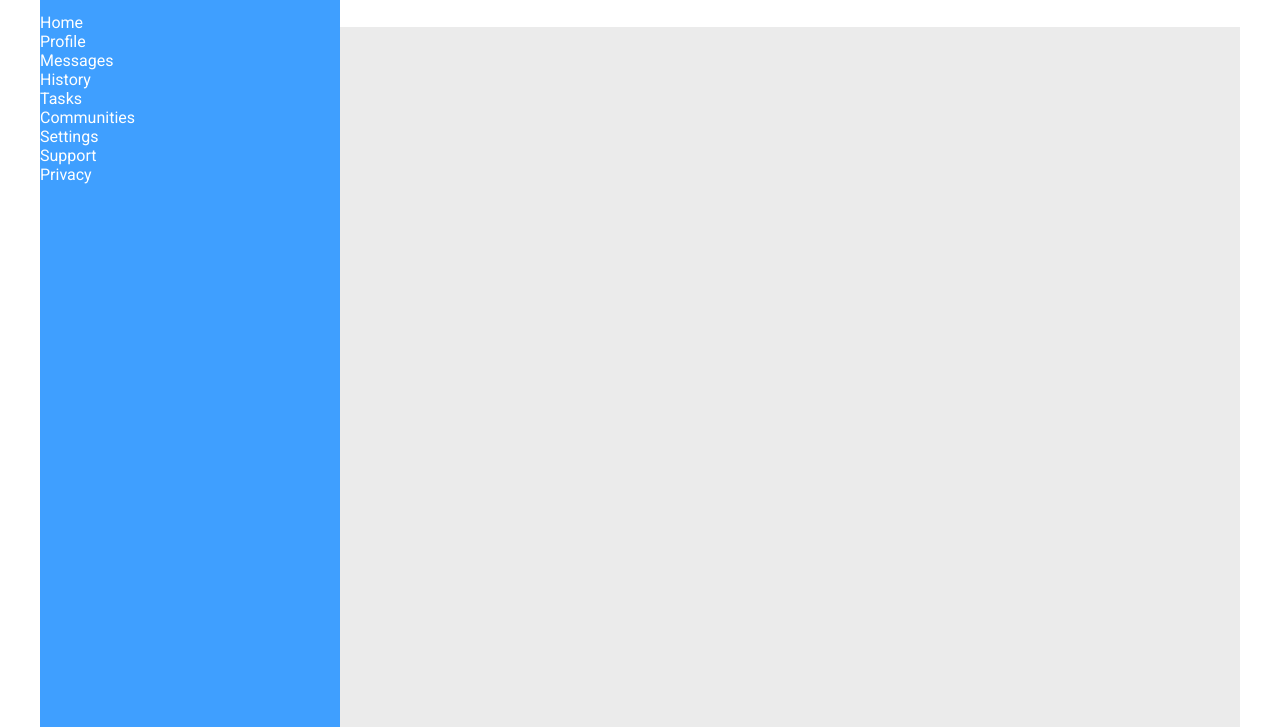
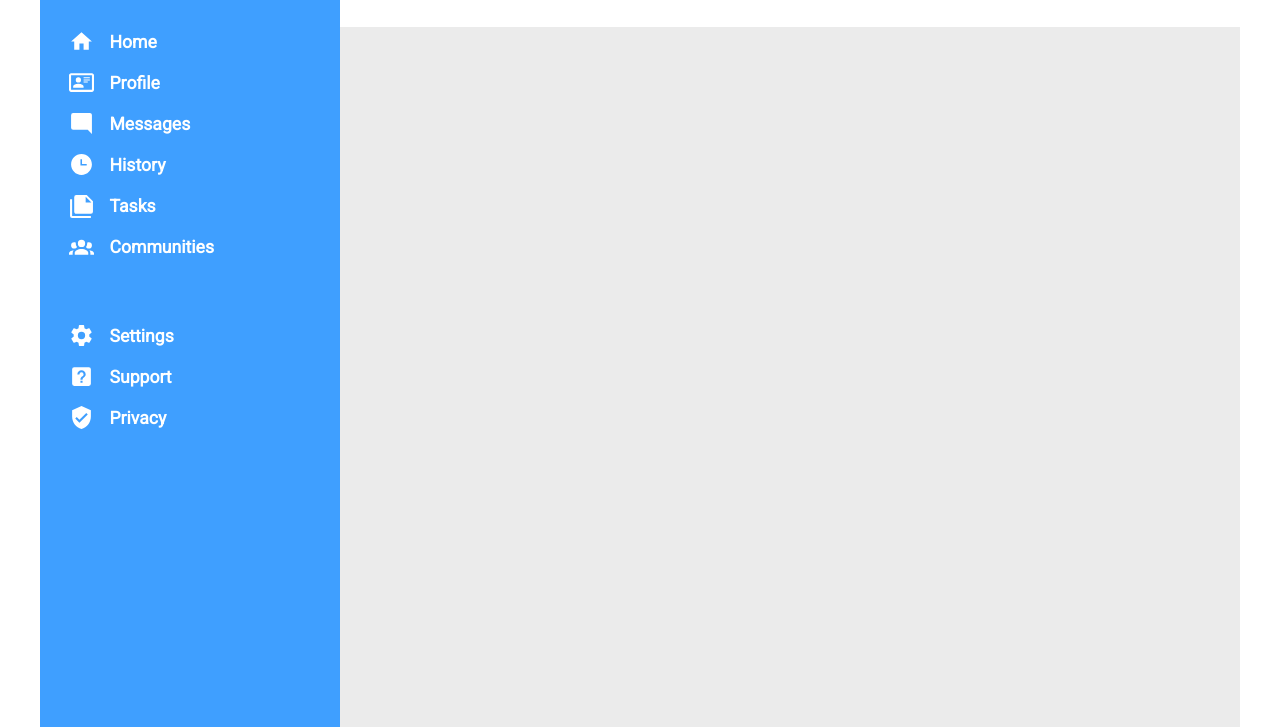
Before and after one commit to ckatanic/Admin-Dashboard, a plain HTML site: page index.html in a window 1280 px wide. Shown: the part 73-800 px from the top of the page. Drawn offline with Linux system fonts and the light colour scheme.

Commit message:
styled left side bar ul

```diff
--- a/index.html
+++ b/index.html
@@ -17,15 +17,42 @@
                 <h1>Dashboard</h1>
             </div>
             <ul>
-                <li>Home</li>
-                <li>Profile</li>
-                <li>Messages</li>
-                <li>History</li>
-                <li>Tasks</li>
-                <li>Communities</li>
-                <li>Settings</li>
-                <li>Support</li>
-                <li>Privacy</li>
+                <li>
+                    <svg xmlns="http://www.w3.org/2000/svg" viewBox="0 0 24 24"><title>Home</title><path fill="#FFFFFF" d="M10,20V14H14V20H19V12H22L12,3L2,12H5V20H10Z" /></svg>
+                    <span>Home</span>
+                </li>
+                <li>
+                    <svg xmlns="http://www.w3.org/2000/svg" viewBox="0 0 24 24"><title>card-account-details-outline</title><path fill="#FFFFFF" d="M22,3H2C0.91,3.04 0.04,3.91 0,5V19C0.04,20.09 0.91,20.96 2,21H22C23.09,20.96 23.96,20.09 24,19V5C23.96,3.91 23.09,3.04 22,3M22,19H2V5H22V19M14,17V15.75C14,14.09 10.66,13.25 9,13.25C7.34,13.25 4,14.09 4,15.75V17H14M9,7A2.5,2.5 0 0,0 6.5,9.5A2.5,2.5 0 0,0 9,12A2.5,2.5 0 0,0 11.5,9.5A2.5,2.5 0 0,0 9,7M14,7V8H20V7H14M14,9V10H20V9H14M14,11V12H18V11H14" /></svg>
+                    <span>Profile</span>
+                </li>
+                <li>
+                    <svg xmlns="http://www.w3.org/2000/svg" viewBox="0 0 24 24"><title>message-reply</title><path fill="#FFFFFF" d="M22,4C22,2.89 21.1,2 20,2H4A2,2 0 0,0 2,4V16A2,2 0 0,0 4,18H18L22,22V4Z" /></svg>
+                    <span>Messages</span>
+                </li>
+                <li>
+                    <svg xmlns="http://www.w3.org/2000/svg" viewBox="0 0 24 24"><title>clock-time-three</title><path fill="#FFFFFF" d="M12 2C6.5 2 2 6.5 2 12C2 17.5 6.5 22 12 22C17.5 22 22 17.5 22 12S17.5 2 12 2M17 13H11V7H12.5V11.5H17V13Z" /></svg>
+                    <span>History</span>
+                </li>
+                <li>
+                    <svg xmlns="http://www.w3.org/2000/svg" viewBox="0 0 24 24"><title>note-multiple</title><path fill="#FFFFFF" d="M16,9H21.5L16,3.5V9M7,2H17L23,8V18A2,2 0 0,1 21,20H7C5.89,20 5,19.1 5,18V4A2,2 0 0,1 7,2M3,6V22H21V24H3A2,2 0 0,1 1,22V6H3Z" /></svg>
+                    <span>Tasks</span>
+                </li>
+                <li>
+                    <svg xmlns="http://www.w3.org/2000/svg" viewBox="0 0 24 24"><title>account-group</title><path fill="#FFFFFF" d="M12,5.5A3.5,3.5 0 0,1 15.5,9A3.5,3.5 0 0,1 12,12.5A3.5,3.5 0 0,1 8.5,9A3.5,3.5 0 0,1 12,5.5M5,8C5.56,8 6.08,8.15 6.53,8.42C6.38,9.85 6.8,11.27 7.66,12.38C7.16,13.34 6.16,14 5,14A3,3 0 0,1 2,11A3,3 0 0,1 5,8M19,8A3,3 0 0,1 22,11A3,3 0 0,1 19,14C17.84,14 16.84,13.34 16.34,12.38C17.2,11.27 17.62,9.85 17.47,8.42C17.92,8.15 18.44,8 19,8M5.5,18.25C5.5,16.18 8.41,14.5 12,14.5C15.59,14.5 18.5,16.18 18.5,18.25V20H5.5V18.25M0,20V18.5C0,17.11 1.89,15.94 4.45,15.6C3.86,16.28 3.5,17.22 3.5,18.25V20H0M24,20H20.5V18.25C20.5,17.22 20.14,16.28 19.55,15.6C22.11,15.94 24,17.11 24,18.5V20Z" /></svg>
+                    <span>Communities</span>
+                </li>
+                <li>
+                    <svg xmlns="http://www.w3.org/2000/svg" viewBox="0 0 24 24"><title>cog</title><path fill="#FFFFFF" d="M12,15.5A3.5,3.5 0 0,1 8.5,12A3.5,3.5 0 0,1 12,8.5A3.5,3.5 0 0,1 15.5,12A3.5,3.5 0 0,1 12,15.5M19.43,12.97C19.47,12.65 19.5,12.33 19.5,12C19.5,11.67 19.47,11.34 19.43,11L21.54,9.37C21.73,9.22 21.78,8.95 21.66,8.73L19.66,5.27C19.54,5.05 19.27,4.96 19.05,5.05L16.56,6.05C16.04,5.66 15.5,5.32 14.87,5.07L14.5,2.42C14.46,2.18 14.25,2 14,2H10C9.75,2 9.54,2.18 9.5,2.42L9.13,5.07C8.5,5.32 7.96,5.66 7.44,6.05L4.95,5.05C4.73,4.96 4.46,5.05 4.34,5.27L2.34,8.73C2.21,8.95 2.27,9.22 2.46,9.37L4.57,11C4.53,11.34 4.5,11.67 4.5,12C4.5,12.33 4.53,12.65 4.57,12.97L2.46,14.63C2.27,14.78 2.21,15.05 2.34,15.27L4.34,18.73C4.46,18.95 4.73,19.03 4.95,18.95L7.44,17.94C7.96,18.34 8.5,18.68 9.13,18.93L9.5,21.58C9.54,21.82 9.75,22 10,22H14C14.25,22 14.46,21.82 14.5,21.58L14.87,18.93C15.5,18.67 16.04,18.34 16.56,17.94L19.05,18.95C19.27,19.03 19.54,18.95 19.66,18.73L21.66,15.27C21.78,15.05 21.73,14.78 21.54,14.63L19.43,12.97Z" /></svg>
+                    <span>Settings</span>
+                    </li>
+                <li>
+                    <svg xmlns="http://www.w3.org/2000/svg" viewBox="0 0 24 24"><title>help-box</title><path fill="#FFFFFF" d="M11,18H13V16H11V18M12,6A4,4 0 0,0 8,10H10A2,2 0 0,1 12,8A2,2 0 0,1 14,10C14,12 11,11.75 11,15H13C13,12.75 16,12.5 16,10A4,4 0 0,0 12,6M5,3H19A2,2 0 0,1 21,5V19A2,2 0 0,1 19,21H5A2,2 0 0,1 3,19V5A2,2 0 0,1 5,3Z" /></svg>
+                    <span>Support</span>
+                </li>
+                <li>
+                    <svg xmlns="http://www.w3.org/2000/svg" viewBox="0 0 24 24"><title>shield-check</title><path fill="#FFFFFF" d="M10,17L6,13L7.41,11.59L10,14.17L16.59,7.58L18,9M12,1L3,5V11C3,16.55 6.84,21.74 12,23C17.16,21.74 21,16.55 21,11V5L12,1Z" /></svg>
+                    <span>Privacy</span>
+                </li>
             </ul>
         </div>
         <div class="main">
--- a/styles.css
+++ b/styles.css
@@ -22,13 +22,38 @@ body {
     color: white;
 }
 
+.left-side-bar ul {
+    font-size: 1.1rem;
+    font-weight: 700;
+    padding-left: calc(1rem + 12.5px);
+}
+
+.left-side-bar ul li {
+    display: flex;
+    /* width: fit-content; */
+    align-items: center;
+    margin-bottom: 1rem;
+    cursor: pointer;
+}
+
+
+
+.left-side-bar ul li:nth-child(6) {
+    margin-bottom: 4rem;
+}
+
+.left-side-bar ul svg {
+    width: 25px;
+    margin-right: 1rem;
+}
+
 .logo {
     display: flex;
     align-items: center;
-    padding: 1rem;
+    padding: 1rem 0 2rem 1rem;
 }
 
-.logo-image {
+.logo-image svg {
     width: 50px;
     margin-right: 1rem;
 }
```
